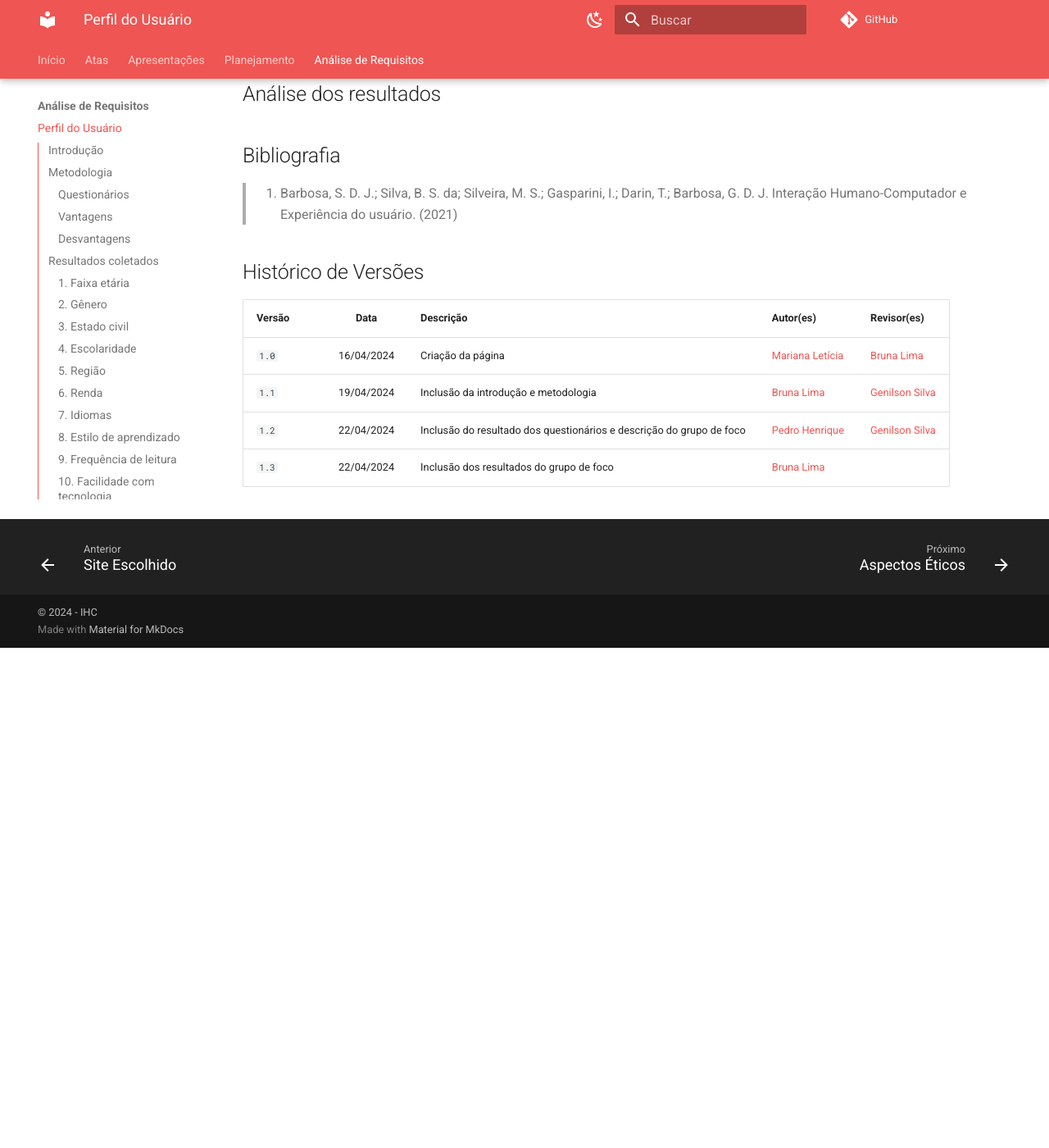
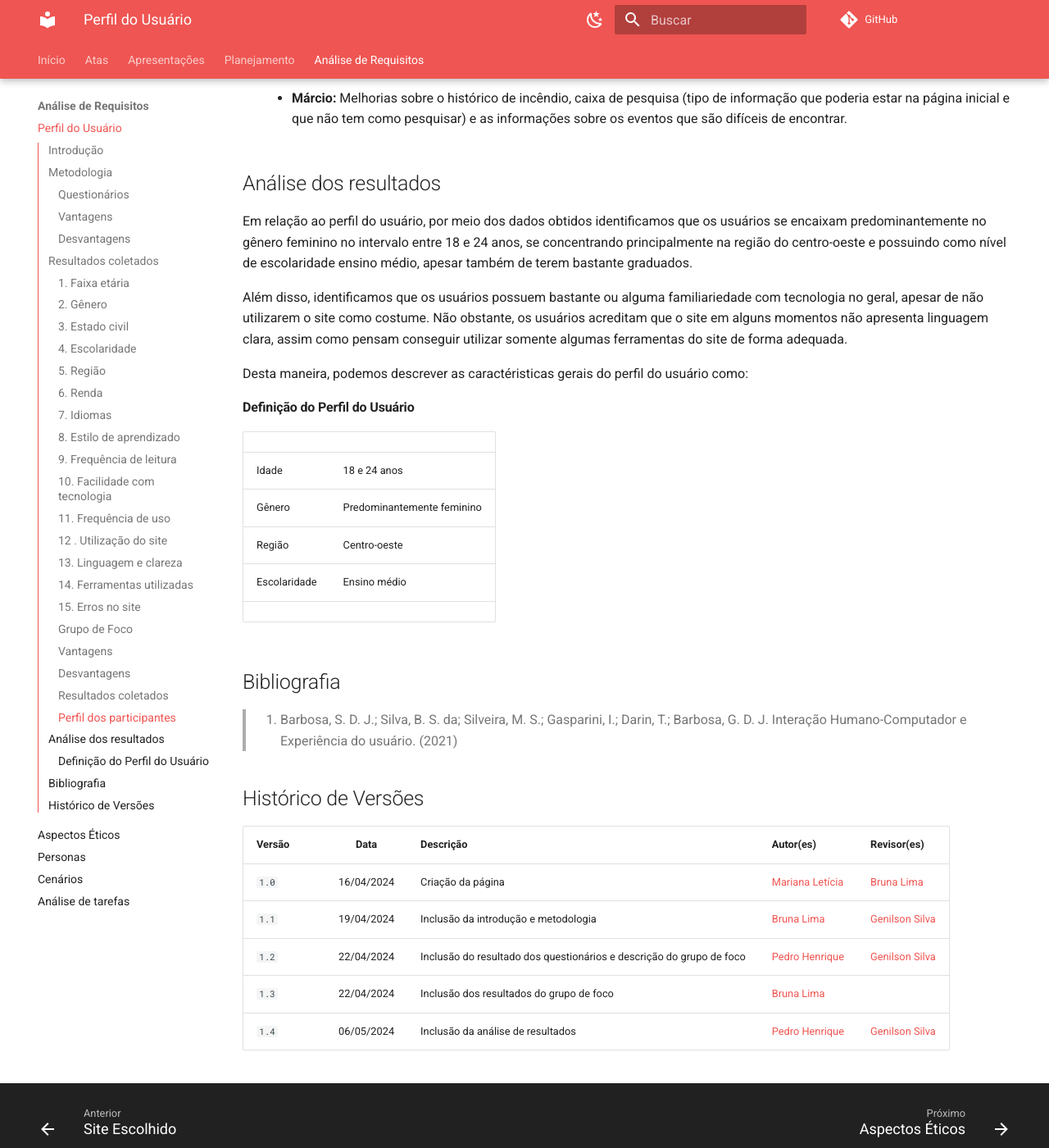
Before and after one commit to Interacao-Humano-Computador/2024.1-CBMERJ, an MkDocs documentation site: the page built from docs/analise_requisitos/perfil_usuario.md, in a window 1280 px wide and 1400 px high, scrolled down 9990 px. Shown: the whole window at 82% size. Built offline with MkDocs 1.6.1 and Material for MkDocs 9.7.7, drawn with Linux system fonts in a browser that asks for light colours; comment, search, counter and statistics services are not loaded; before the commit the page ends 10780 px from its top, so only the background shows below that; some of the changed text lies outside the part shown.

Commit message:
Adicionando análise dos resultados

```diff
--- a/docs/analise_requisitos/perfil_usuario.md
+++ b/docs/analise_requisitos/perfil_usuario.md
@@ -21,8 +21,10 @@ Para construir o questionário utilizado, elaboramos um total de x questões, ab
 - Questões complexas ou que requerem explicações detalhadas podem não ser adequadas para questionários, dificultando a obtenção de informações profundas sobre certos tópicos.
 
 ## Resultados coletados
+Abaixo estão os resultados obtidos por meio dos questionários realizados. Entre as figuras 1 à 14, temos gráficos que representam as porcentagens atribuídas a cada opção de escolha oferecida em cada pergunta. Além disso, as figuras 15 e 16 apresentam as respostas textuais de acordo com o que foi questionado:
 
 ### 1. Faixa etária
+
 ![](img/2_grafico_faixa_etaria.png)
 <p align="center">Figura 1 - Gráfico (Faixa etária). </p>
 
@@ -141,6 +143,21 @@ No Grupo de Foco conduzido com os usuários mencionados acima, foram feitas uma
     - **Márcio:** Melhorias sobre o histórico de incêndio, caixa de pesquisa (tipo de informação que poderia estar na página inicial e que não tem como pesquisar) e as informações sobre os eventos que são difíceis de encontrar.
 
 ## Análise dos resultados
+Em relação ao perfil do usuário, por meio dos dados obtidos identificamos que os usuários se encaixam predominantemente no gênero feminino no intervalo entre 18 e 24 anos, se concentrando principalmente na região do centro-oeste e possuindo como nível de escolaridade ensino médio, apesar também de terem bastante graduados.
+
+Além disso, identificamos que os usuários possuem bastante ou alguma familiariedade com tecnologia no geral, apesar de não utilizarem o site como costume. Não obstante, os usuários acreditam que o site em alguns momentos não apresenta linguagem clara, assim como pensam conseguir utilizar somente algumas ferramentas do site de forma adequada.
+
+Desta maneira, podemos descrever as caractéristicas gerais do perfil do usuário como:
+
+#### Definição do Perfil do Usuário
+|||
+| ------------------ | -------------- |
+|    Idade   |   18 e 24 anos   |
+|    Gênero    |   Predominantemente feminino   |
+|    Região  |   Centro-oeste   |
+|    Escolaridade  |   Ensino médio   |
+|||
+
 
 ## Bibliografia
 > 1. Barbosa, S. D. J.; Silva, B. S. da; Silveira, M. S.; Gasparini, I.; Darin, T.; Barbosa, G. D. J. Interação Humano-Computador e Experiência do usuário. (2021)
@@ -153,3 +170,4 @@ No Grupo de Foco conduzido com os usuários mencionados acima, foram feitas uma
 | `1.1`   | 19/04/2024 | Inclusão da introdução e metodologia  |  [Bruna Lima](https://github.com/libruna) |  [Genilson Silva](https://github.com/GenilsonJrs)      |
 | `1.2`   | 22/04/2024 | Inclusão do resultado dos questionários e descrição do grupo de foco |  [Pedro Henrique](https://github.com/PedroHhenriq) |   [Genilson Silva](https://github.com/GenilsonJrs)   |
 | `1.3`   | 22/04/2024 | Inclusão dos resultados do grupo de foco |  [Bruna Lima](https://github.com/libruna)  |    |
+| `1.4`   | 06/05/2024 | Inclusão da análise de resultados |  [Pedro Henrique](https://github.com/PedroHhenriq)  | [Genilson Silva](https://github.com/GenilsonJrs)   |
```
